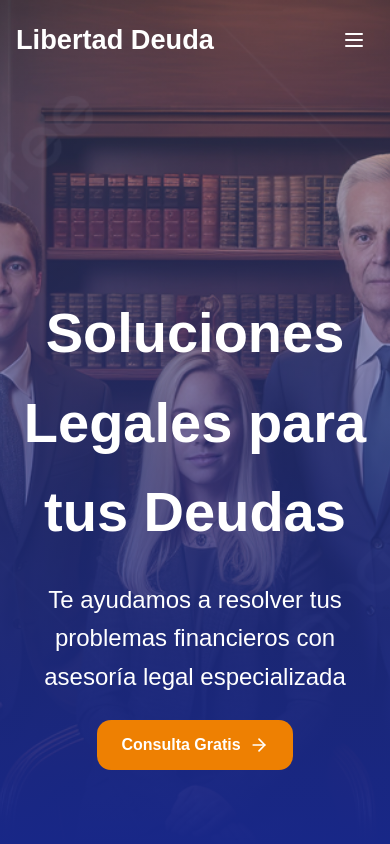
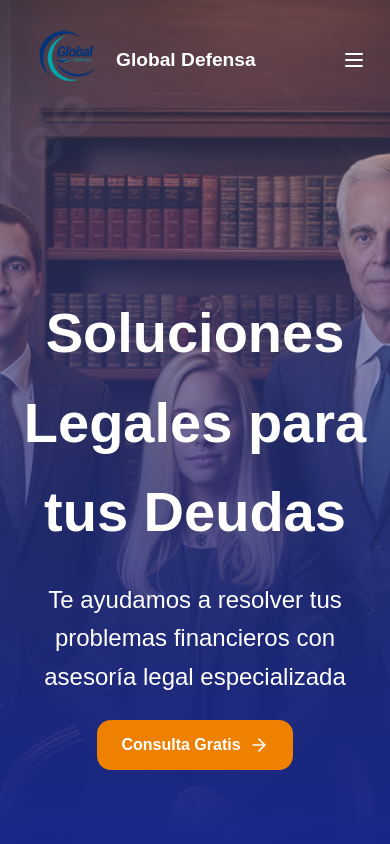
Before and after one commit to N4ik0/web1, a React (Vite) app: page / in a window 390 px wide. Shown: the top 844 px of the page. Built offline with nearby package versions, Linux system fonts and the light colour scheme; the HTML template or start-up script is replaced by a standard one.

Commit message:
cambios de texto y logos

```diff
--- a/index.html
+++ b/index.html
@@ -4,7 +4,7 @@
     <meta charset="UTF-8" />
     <link rel="icon" type="image/svg+xml" href="/vite.svg" />
     <meta name="viewport" content="width=device-width, initial-scale=1.0" />
-    <title>Libertad Deuda - Soluciones Legales Financieras</title>
+    <title>Global Defensa</title>
   </head>
   <body>
     <div id="root"></div>
--- a/package.json
+++ b/package.json
@@ -5,8 +5,7 @@
   "version": "0.0.0",
   "type": "module",
   "scripts": {
-    "predeploy": "npm run build",
-    "deploy": "gh-pages -d dist",
+    "deploy": "npm run build && gh-pages -d dist",
     "dev": "vite",
     "build": "vite build",
     "lint": "eslint .",
--- a/src/components/Branch.tsx
+++ b/src/components/Branch.tsx
@@ -61,7 +61,7 @@ const Branch: React.FC = () => {
   return (
     <div className='carousel-container'>
       <div className='sucursal'>
-        Conoce nuestras sucursales
+        Estamos presentes en estas regiones
       </div>
       <Slider {...settings}>
         {images.map((image, index) => (
@@ -75,9 +75,9 @@ const Branch: React.FC = () => {
         ))}
       </Slider>
       <div className='button-surcursales'>
-        <button className='button button-primary sucursales'>
+        {/* <button className='button button-primary sucursales'>
           Todas las sucursales
-        </button>
+        </button> */}
       </div>
       </div>
   );
--- a/src/components/Navbar.tsx
+++ b/src/components/Navbar.tsx
@@ -28,7 +28,8 @@ export default function Navbar() {
       <div className="navbar-container">
         {/* Logo */}
         <a href="/" className={logoClass}>
-          Libertad Deuda
+          <img className='logo-img' src="/web1/src/assets/logo/Global.png" alt="Global Defensa" />
+          <h1> Global Defensa</h1>
         </a>
 
         {/* Botón de menú */}
--- a/src/styles/Hero.css
+++ b/src/styles/Hero.css
@@ -2,7 +2,8 @@
     background: linear-gradient(to top, rgba(24, 39, 136, 1), rgba(172, 183, 255, 0.2)),
     url("../assets/images/main1.jpg");
     background-size: cover;
-    background-position: center;
+    background-repeat: no-repeat;
+    background-position: 50% 30%;
     color: white;
     padding-top: 18rem;
     padding-bottom: 5rem;
--- a/src/styles/Navbar.css
+++ b/src/styles/Navbar.css
@@ -19,7 +19,7 @@
   display: flex;
   justify-content: center; /* Centra el contenido */
   align-items: center;
-  height: 80px;
+  height: 120px;
   padding: 0 1rem;
   max-width: 1200px;
   margin: 0 auto;
@@ -27,8 +27,18 @@
   font-size: 1.1rem;
 }
 
+
+.logo-img{
+  width: 150px;
+  height: 150px;
+}
+
 .navbar-logo {
-  font-size: 1.5rem;
+  display: flex;
+  flex-direction: row;
+  align-items: center;
+  max-width: 450px;
+  font-size: 1.2rem;
   font-weight: bold;
   color: white;
   text-decoration: none;
@@ -138,14 +148,18 @@
     display: block;
     color: var(--primary);
   }
-  .navbar-logo {
-    font-size: 1.7rem;
+  .logo-img{
+    width: 100px;
+    height: 100px;
+  }
+  .navbar-logo h1{
+    font-size: 1.2rem;
     font-weight: bold;
     color: white;
     text-decoration: none;
   }
 
-  .navbar-logo.sticky {
+  .navbar-logo.sticky h1{
     color: var(--primary);
   }
 
```
Also changed, not shown: src/assets/logo/Global.png (added).
